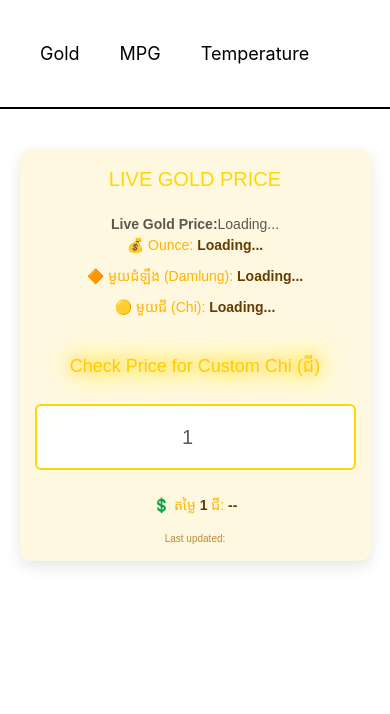
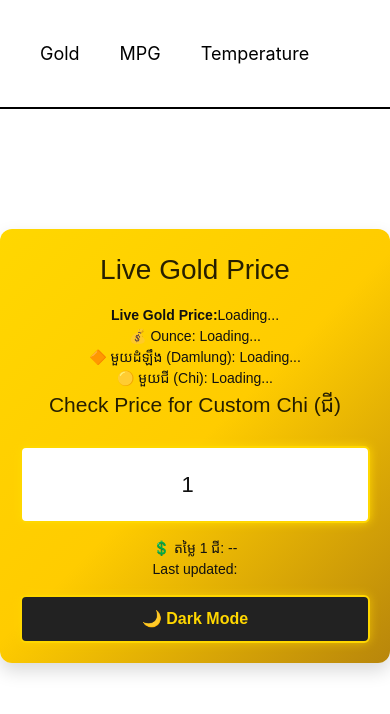
Before and after one commit to ousachea/My-cool-project, a Nuxt app: page /Gold in a window 390 px wide. Shown: the top 714 px of the page. Built offline with nearby package versions, Linux system fonts and the light colour scheme; no server answers.

Commit message:
Update Gold.vue

```diff
--- a/components/Gold.vue
+++ b/components/Gold.vue
@@ -1,46 +1,59 @@
 <template>
-  <div class="gold-wrapper">
-    <h1 class="fade-in">Live Gold Price</h1>
+  <div class="page-wrapper">
+    <div
+      :class="[
+        'gold-wrapper',
+        darkMode ? 'dark-mode' : 'light-mode',
+        'fade-transition',
+      ]"
+    >
+      <h1 class="gold-glow fade-in slide-down">Live Gold Price</h1>
 
       <!-- Display the last stored price -->
-    <div class="last-price fade-in">
+      <div class="last-price fade-in scale-up">
         <strong>Live Gold Price:</strong>
-      <span>{{ lastRequestPrice || 'Loading...' }}</span>
+        <span class="gold-glow">{{ lastRequestPrice || 'Loading...' }}</span>
       </div>
 
-    <!-- Stored Gold Price (Hidden) -->
-    <span id="stored-price" style="display: none">{{ lastStoredPrice }}</span>
-
-    <!-- Gold Price Details with Cool Animation -->
-    <div class="price fade-in pulse-animation bounce-animation">
+      <!-- Gold Price Details -->
+      <div class="price fade-in">
         💰 Ounce: <span>{{ goldPrice.ounce || 'Loading...' }}</span>
       </div>
-    <div class="price fade-in pulse-animation bounce-animation">
+      <div class="price fade-in">
         🔶 មួយដំឡឹង (Damlung):
         <span>{{ goldPrice.damlung || 'Loading...' }}</span>
       </div>
-    <div class="price fade-in pulse-animation bounce-animation">
+      <div class="price fade-in">
         🟡 មួយជី (Chi): <span>{{ goldPrice.chi || 'Loading...' }}</span>
       </div>
 
       <!-- Custom Chi Price -->
-    <h2 class="slide-up glow-animation">Check Price for Custom Chi (ជី)</h2>
+      <h2 class="slide-in">Check Price for Custom Chi (ជី)</h2>
       <input
         type="number"
         step="0.01"
         v-model.number="customChiAmount"
-      placeholder="Enter Chi"
+        placeholder="Enter ជី"
         min="0"
         @input="calculateChiPrice"
-      class="hover-animate shake-animation"
+        :class="['big-input', darkMode ? 'dark-glow' : 'light-glow']"
       />
       <div class="price fade-in">
-      💲 តម្លៃ <span>{{ customChiAmount }}</span> ជី:
-      <span>{{ customChiPrice || '--' }}</span>
+        💲 តម្លៃ <span class="gold-glow">{{ customChiAmount }}</span> ជី:
+        <span class="gold-glow">{{ customChiPrice || '--' }}</span>
       </div>
 
       <div class="timestamp fade-in slide-up">
         Last updated: {{ lastUpdated }}
+      </div>
+
+      <!-- Dark Mode Toggle Button -->
+      <button @click="toggleDarkMode" class="toggle-mode">
+        <transition name="fade">
+          <span v-if="darkMode">☀️ Light Mode</span>
+          <span v-else>🌙 Dark Mode</span>
+        </transition>
+      </button>
     </div>
   </div>
 </template>
@@ -57,12 +70,13 @@ export default {
       checkInterval: 30 * 60 * 1000, // 30 minutes
       lastStoredPrice: '',
       lastRequestPrice: '',
+      darkMode: false,
     };
   },
   mounted() {
-    this.lastStoredPrice = document
-      .getElementById('stored-price')
-      .innerText.trim();
+    this.darkMode = JSON.parse(localStorage.getItem('darkMode')) || false;
+    this.lastStoredPrice = localStorage.getItem('last_gold_price') || '';
+    this.lastRequestPrice = this.lastStoredPrice;
     this.checkGoldPrice();
   },
   methods: {
@@ -82,6 +96,7 @@ export default {
         if (newPrice && newPrice.ounce !== this.lastStoredPrice) {
           await this.fetchGoldPrice(true);
           localStorage.setItem('last_gold_update', now);
+          localStorage.setItem('last_gold_price', newPrice.ounce);
         }
       }
     },
@@ -103,13 +118,11 @@ export default {
           chi: `$${this.pricePerChi.toFixed(2)}`,
         };
 
-        // Update stored price and the price displayed
         if (updateUI) {
           this.goldPrice = newPrice;
           this.lastUpdated = new Date().toLocaleTimeString();
-          this.calculateChiPrice(); // Update custom chi price
-          document.getElementById('stored-price').innerText = newPrice.ounce;
-          this.lastRequestPrice = newPrice.ounce; // Store the last price
+          this.calculateChiPrice();
+          this.lastRequestPrice = newPrice.ounce;
         }
 
         return newPrice;
@@ -126,230 +139,107 @@ export default {
         this.customChiPrice = null;
       }
     },
+    toggleDarkMode() {
+      this.darkMode = !this.darkMode;
+      localStorage.setItem('darkMode', JSON.stringify(this.darkMode));
+    },
   },
 };
 </script>
 
 <style>
-/* General Styles */
+/* General Styling */
+.page-wrapper {
+  position: relative;
+  text-align: center;
+  padding-top: 60px;
+}
+
 .gold-wrapper {
-  background-color: #fff8e1; /* Light gold background */
+  position: relative;
   padding: 20px;
   border-radius: 12px;
-  box-shadow: 0px 6px 15px rgba(0, 0, 0, 0.1);
+  box-shadow: 0px 8px 18px rgba(0, 0, 0, 0.15);
   max-width: 450px;
   margin: 20px auto;
   text-align: center;
   font-family: 'Arial', sans-serif;
+  transition: background 0.5s ease-in-out, color 0.5s ease-in-out;
 }
 
-h1 {
-  color: #ffd700; /* Gold color */
-  font-size: 26px;
-  margin-bottom: 20px;
-  text-transform: uppercase;
-  text-align: center;
+/* Light & Dark Mode */
+.light-mode {
+  background: linear-gradient(135deg, #ffd700, #ffcc00, #b8860b);
+  color: #111;
 }
 
-h2 {
-  font-size: 22px;
-  color: #ffcc00; /* Bright gold */
-  margin-top: 25px;
-  text-align: center;
+.dark-mode {
+  background: linear-gradient(135deg, #222, #444, #111);
+  color: #fff;
 }
 
-.price {
-  font-size: 18px;
-  margin: 10px 0;
-  color: #ffb300; /* Slight darker gold */
-  text-align: center;
+/* Smooth Theme Change */
+.fade-transition {
+  transition: background 0.5s ease, color 0.5s ease;
 }
 
-input {
+/* Toggle Button */
+.toggle-mode {
+  display: block;
   width: 100%;
-  padding: 20px; /* Increase padding for a larger input field */
-  font-size: 24px; /* Increase font size */
-  border: 2px solid #ffd700; /* Gold border */
+  margin-top: 15px;
+  padding: 10px 15px;
+  font-size: 16px;
+  font-weight: bold;
+  border-radius: 6px;
+  border: 2px solid #ffd700;
+  background: #222;
+  color: #ffd700;
+  cursor: pointer;
+  transition: all 0.3s ease-in-out;
+  box-shadow: 0 0 10px rgba(255, 215, 0, 0.6);
+}
+
+.toggle-mode:hover {
+  background: #ffd700;
+  color: #222;
+  box-shadow: 0 0 15px rgba(255, 215, 0, 1);
+}
+
+/* Neon Glow for Input */
+.big-input {
+  width: 100%;
+  padding: 20px;
+  font-size: 22px;
   border-radius: 6px;
   margin: 15px 0;
-  transition: border-color 0.3s;
-  text-align: center; /* Center text in input */
+  text-align: center;
+  outline: none;
+  transition: transform 0.3s ease, box-shadow 0.3s ease;
 }
 
-input:focus {
-  border-color: #ffcc00;
-  outline: none;
+.light-glow {
+  border: 2px solid #ffd700;
+  background: #fff;
+  color: #111;
+  box-shadow: 0 0 10px #ffd700;
 }
 
-.timestamp {
-  color: #b58b3b; /* Darker gold shade */
-  margin-top: 15px;
-  font-size: 14px;
-  text-align: center;
+.dark-glow {
+  border: 2px solid #ffd700;
+  background: #111;
+  color: #fff;
+  box-shadow: 0 0 15px #ffcc00;
 }
 
-.price span {
-  font-weight: bold;
-  color: #663d00; /* Deep brown-gold for emphasis */
+/* Smooth Fade Animation */
+.fade-enter-active,
+.fade-leave-active {
+  transition: opacity 0.5s ease;
 }
 
-.price,
-.timestamp {
-  font-family: 'Arial', sans-serif;
-}
-
-/* Animation Effects */
-.fade-in {
-  animation: fadeIn 1s ease-out forwards;
-}
-
-.pulse-animation {
-  animation: pulse 1.5s infinite alternate;
-}
-
-.bounce-animation {
-  animation: bounce 2s infinite;
-}
-
-.slide-up {
-  animation: slideUp 0.8s ease-out forwards;
-}
-
-.glow-animation {
-  animation: glow 1.5s infinite alternate;
-}
-
-.shake-animation {
-  animation: shake 1s infinite;
-}
-
-.hover-animate:hover {
-  transform: scale(1.05);
-  transition: transform 0.3s ease;
-}
-
-/* Animation Keyframes */
-@keyframes fadeIn {
-  from {
+.fade-enter,
+.fade-leave-to {
   opacity: 0;
 }
-  to {
-    opacity: 1;
-  }
-}
-
-@keyframes pulse {
-  0% {
-    transform: scale(1);
-    opacity: 1;
-  }
-  100% {
-    transform: scale(1.1);
-    opacity: 0.8;
-  }
-}
-
-@keyframes bounce {
-  0%,
-  100% {
-    transform: translateY(0);
-  }
-  50% {
-    transform: translateY(-10px);
-  }
-}
-
-@keyframes slideUp {
-  from {
-    transform: translateY(20px);
-    opacity: 0;
-  }
-  to {
-    transform: translateY(0);
-    opacity: 1;
-  }
-}
-
-@keyframes glow {
-  0% {
-    text-shadow: 0 0 10px #ffd700, 0 0 20px #ffd700, 0 0 30px #ffd700;
-  }
-  100% {
-    text-shadow: 0 0 15px #ffcc00, 0 0 25px #ffcc00, 0 0 35px #ffcc00;
-  }
-}
-
-@keyframes shake {
-  0% {
-    transform: translateX(0);
-  }
-  25% {
-    transform: translateX(-5px);
-  }
-  50% {
-    transform: translateX(5px);
-  }
-  75% {
-    transform: translateX(-5px);
-  }
-  100% {
-    transform: translateX(0);
-  }
-}
-
-/* Responsive Styles for Mobile */
-@media (max-width: 600px) {
-  .gold-wrapper {
-    padding: 20px;
-    max-width: 90%;
-  }
-
-  h1 {
-    font-size: 24px;
-  }
-
-  h2 {
-    font-size: 20px;
-  }
-
-  .price {
-    font-size: 16px;
-  }
-
-  input {
-    font-size: 22px; /* Larger font size */
-    padding: 18px; /* Bigger padding */
-  }
-
-  .timestamp {
-    font-size: 12px;
-  }
-}
-
-@media (max-width: 400px) {
-  .gold-wrapper {
-    padding: 15px;
-  }
-
-  h1 {
-    font-size: 20px;
-  }
-
-  h2 {
-    font-size: 18px;
-  }
-
-  .price {
-    font-size: 14px;
-  }
-
-  input {
-    font-size: 20px; /* Larger font size */
-    padding: 16px; /* Larger padding */
-  }
-
-  .timestamp {
-    font-size: 10px;
-  }
-}
 </style>
```
Lines whose indentation alone changed are shown as unchanged.
